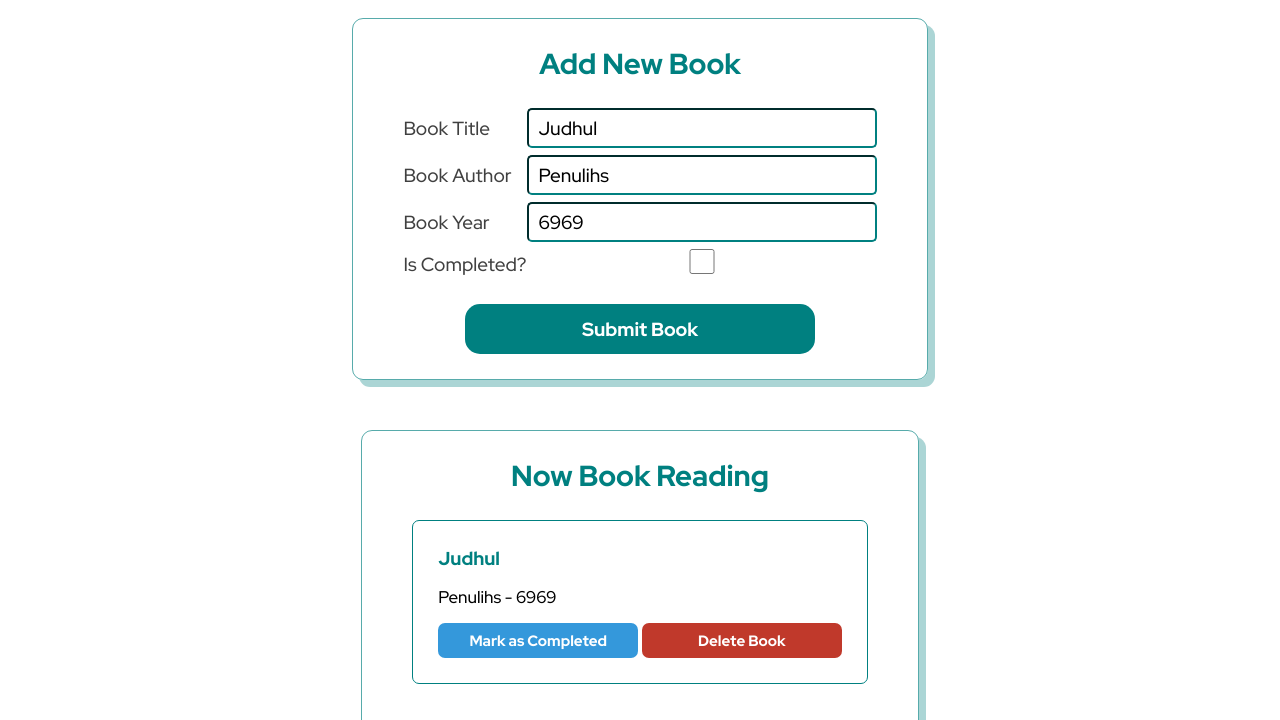
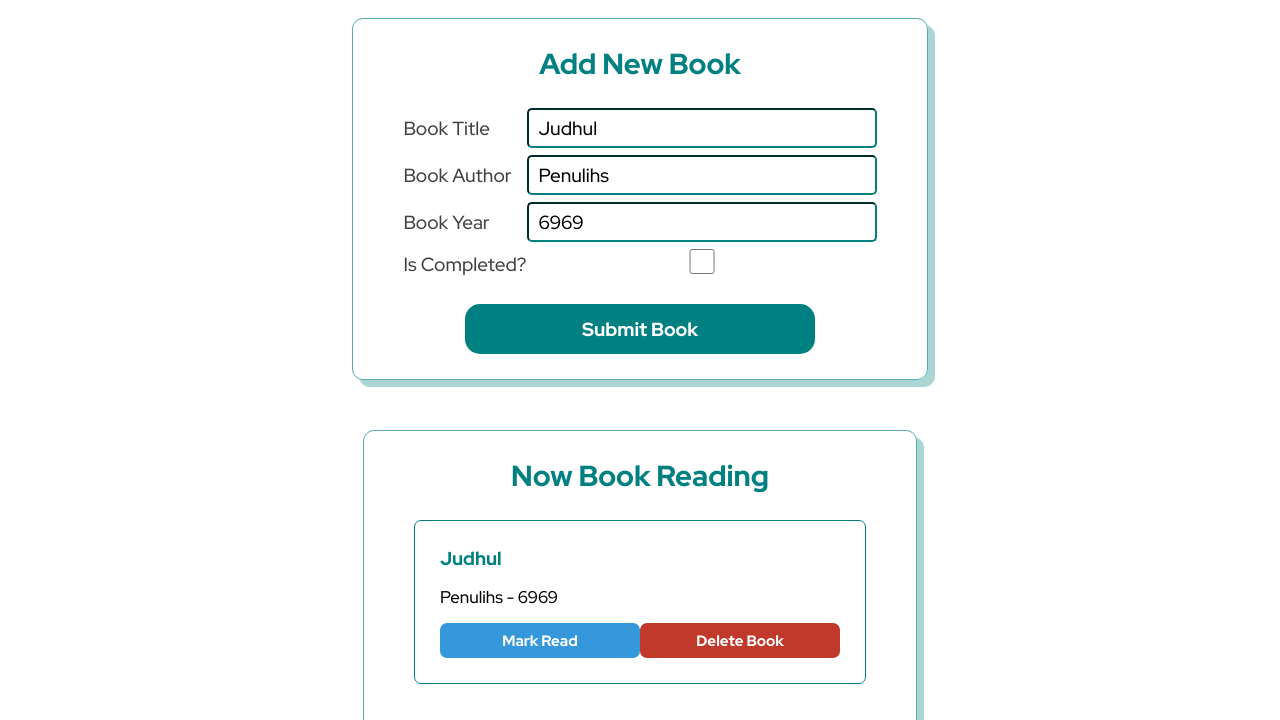
Before and after one commit to Nooradn/gebook-manager, a plain HTML site: page index.html in a window 1280 px wide. Both pictures are taken after a click on the button "Submit Book". Shown: the part 80-800 px from the top of the page. Drawn offline with Linux system fonts and the light colour scheme.

Commit message:
reconfigure button

```diff
--- a/main.js
+++ b/main.js
@@ -1,76 +1,101 @@
 // Main JS
 
-// book data
-const unreadShelf = [];
-const readedShelf = []
+// book array data
+const nowReadingShelf = [];
+const hasReadedShelf = [];
 
-// 1st func after all html elements loaded
+// book html container
+const nowReadingContainer = document.getElementById("now-book-reading");
+const hasReadedContainer = document.getElementById("readed-book-almanac");
+
+// -----------------------------------------------
+
+// start from here
 document.addEventListener("DOMContentLoaded", function () {
   const inputBook = document.getElementById("input-book");
   inputBook.addEventListener("submit", function (e) {
     e.preventDefault();
-    onSubmitBook();
+    addNewBook();
   });
 });
 
+// -----------------------------------------------
 
-// submit book button
-function onSubmitBook() {
+// submit book button - add new book
+function addNewBook() {
   const id = +new Date();
   const title = document.getElementById("input-book-title").value;
   const author = document.getElementById("input-book-author").value;
   const year = document.getElementById("input-book-year").value;
   const isComplete = document.getElementById("book-completed-check").checked;
 
+  // prepare data
   const bookData = {
-    id, //num
-    title, //str
-    author, //str
-    year, //num
-    isComplete, //bool
+    id,
+    title,
+    author,
+    year,
+    isComplete,
   };
 
-  const containerReading = document.getElementById("now-book-reading");
-  const containerReaded = document.getElementById("readed-book-almanac");
+  // push data to relevant shelves
+  if (!isComplete) {
+    nowReadingShelf.push(bookData);
+  } else {
+    hasReadedShelf.push(bookData);
+  }
 
+  createBookElement(bookData);
+
+  console.log({ nowReadingShelf, hasReadedShelf });
+  return bookData;
+}
+
+// -----------------------------------------------
+
+// create book html element
+function createBookElement(item) {
   const containerAddedBook = document.createElement("article");
   containerAddedBook.classList.add("container-book-item");
 
-  const addedBook = document.createElement("div");
-  addedBook.innerHTML = `
-    <h3>${title}</h3>
-    <p>${author} - ${year}</p>`;
+  // create book desc
+  const bookDescElement = document.createElement("div");
+  bookDescElement.innerHTML = `
+    <h3>${item.title}</h3>
+    <p>${item.author} - ${item.year}</p>`;
 
-  const makeActionButton = document.createElement("div");
-  makeActionButton.classList.add("container-action");
+  // button thingy
+  const actionButtons = document.createElement("div");
+  actionButtons.classList.add("container-action");
 
-  // REVISI, dibuat individual ae ges
-  if (!isComplete) {
-    makeActionButton.innerHTML = `
-    <button class='mark-readed-act'>Mark as Completed</button>
-    <button class='delete-act'>Delete Book</button>`;
+  const markReadBtn = document.createElement("button");
+  markReadBtn.classList.add("mark-readed-act");
+  markReadBtn.innerText = "Mark Read";
+
+  const markUnreadBtn = document.createElement("button");
+  markUnreadBtn.classList.add("mark-unread-act");
+  markUnreadBtn.innerText = "Mark Unread";
+
+  const deleteBtn = document.createElement("button");
+  deleteBtn.classList.add("delete-act");
+  deleteBtn.innerText = "Delete Book";
+
+  if (!item.isComplete) {
+    actionButtons.appendChild(markReadBtn);
+    actionButtons.appendChild(deleteBtn);
   } else {
-    makeActionButton.innerHTML = `
-    <button class="mark-unread-act">Unread</button>
-    <button class='delete-act'>Delete Book</button>`;
+    actionButtons.appendChild(markUnreadBtn);
+    actionButtons.appendChild(deleteBtn);
   }
 
-  containerAddedBook.append(
-    addedBook,
-    makeActionButton
-  );
+  containerAddedBook.appendChild(bookDescElement);
+  containerAddedBook.appendChild(actionButtons);
 
-  if (!isComplete) {
-    containerReading.prepend(containerAddedBook);
-    unreadShelf.push(bookData);
+  if (!item.isComplete) {
+    nowReadingContainer.prepend(containerAddedBook);
+    nowReadingShelf.push(item);
   } else {
-    containerReaded.prepend(containerAddedBook);
-    readedShelf.push(bookData);
+    hasReadedContainer.prepend(containerAddedBook);
+    hasReadedShelf.push(item);
   }
-
-
-
-  console.log({unreadShelf, readedShelf});
-  return bookData;
-
 }
```
Also changed, not shown: index.html (+0 -20 lines), 1 other file.
